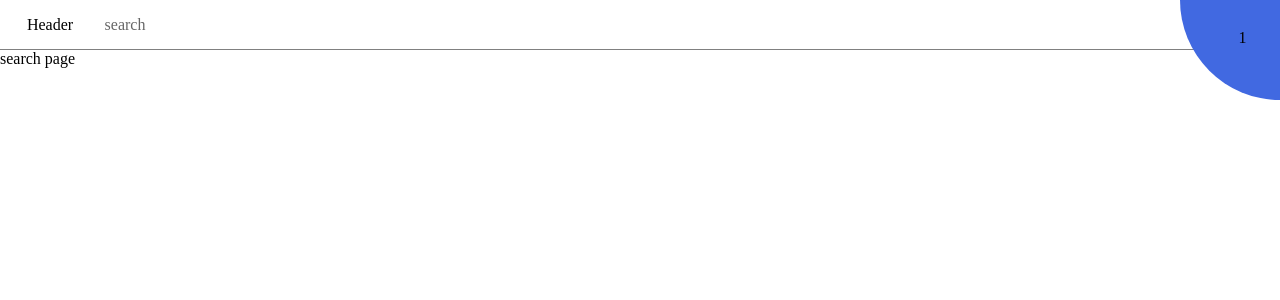
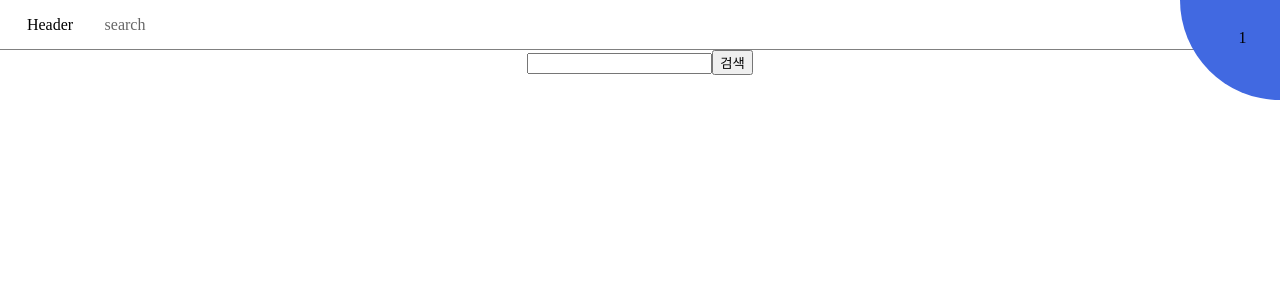
Before and after one commit to seeyoujeong/practice-state-management, a React (Vite) app: page /search in a window 1280 px wide. Shown: the top 300 px of the page. Built offline with nearby package versions, Linux system fonts and the light colour scheme.

Commit message:
feat: 폼 추가

```diff
--- a/src/pages/SearchPage.tsx
+++ b/src/pages/SearchPage.tsx
@@ -1,9 +1,31 @@
 import styled from "@emotion/styled";
+import { FormEventHandler, useState } from "react";
 
 export default function SearchPage() {
-  return <Container>search page</Container>;
+  const [inputValue, setInputValue] = useState("");
+
+  const handleSubmit: FormEventHandler = (e) => {
+    e.preventDefault();
+    console.log(inputValue);
+    setInputValue("");
+  };
+
+  return (
+    <Container>
+      <form onSubmit={handleSubmit}>
+        <input
+          type="text"
+          onChange={(e) => setInputValue(e.target.value)}
+          value={inputValue}
+        />
+        <button>검색</button>
+      </form>
+    </Container>
+  );
 }
 
 const Container = styled.div`
   height: calc(100% - 50px);
+  display: flex;
+  justify-content: center;
 `;
```
